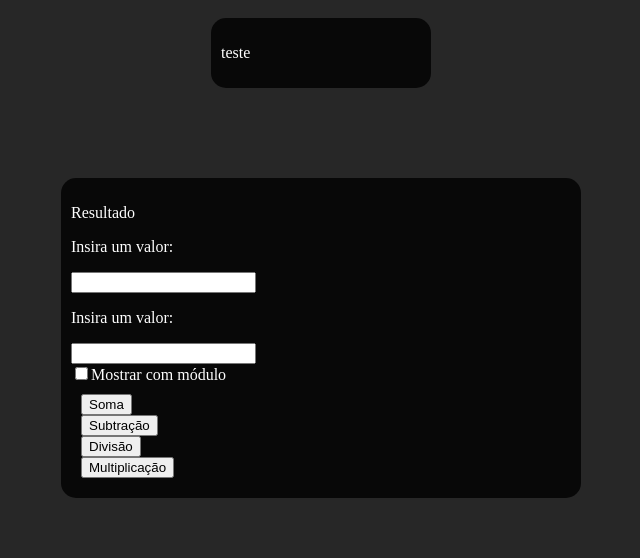
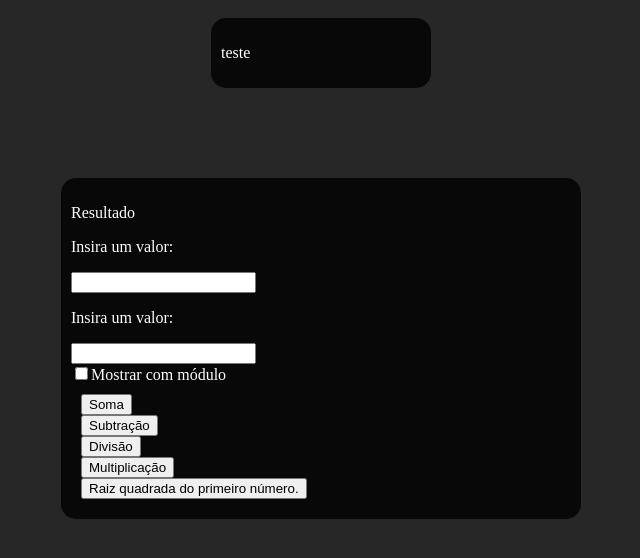
Before and after one commit to Manbo-dev/JavaScript, a plain HTML site: page Calculadora_Cientifica/index.html in a window 1280 px wide. Shown: the whole page, without its empty margins (319-959 px from the left). Drawn offline with Linux system fonts and the light colour scheme.

Commit message:
Função raiz

```diff
--- a/Calculadora_Cientifica/index.html
+++ b/Calculadora_Cientifica/index.html
@@ -8,6 +8,7 @@
     <script src="js/subtracao.js" type="text/javascript"></script>
     <script src="js/divisao.js" type="text/javascript"></script>
     <script src="js/multiplicacao.js" type="text/javascript"></script>
+    <script src="js/raiz.js" type="text/javascript"></script>
 
     <link rel="stylesheet" href="css/style.css" type="text/css">
     <title>Calculadora Ciêntifica</title>
@@ -33,7 +34,7 @@
                 <button type="button" onClick="subtracao(form)">Subtração</button><br>
                 <button type="button" onClick="divisao(form)">Divisão</button><br>
                 <button type="button" onClick="multiplicacao(form)">Multiplicação</button><br>
-
+                <button type="button" onClick="raiz(form)">Raiz quadrada do primeiro número.</button><br>
 
 
 
--- /dev/null
+++ b/Calculadora_Cientifica/js/raiz.js
@@ -0,0 +1,5 @@
+function raiz(form){
+    var a = document.form.v1.value
+    var res = Math.sqrt(a);
+    document.getElementById("resultado").innerHTML=res
+}
```
